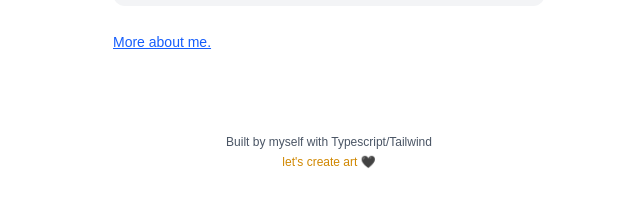
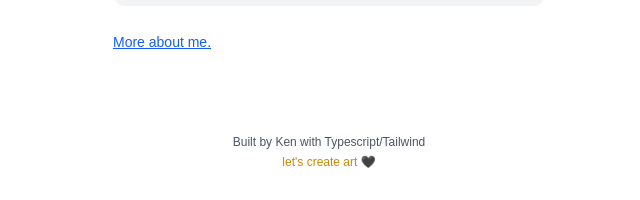
Before and after one commit to kfukutom/ken, a Next.js app: page / in a window 1280 px wide. Shown: the part 1580-1780 px from the top of the page, without its empty margins (311-951 px from the left). Built offline with nearby package versions, Linux system fonts and the light colour scheme; what tailwindcss-animated would draw is missing.

Commit message:
minor tweaks for production

```diff
--- a/app/design/page.tsx
+++ b/app/design/page.tsx
@@ -2,7 +2,7 @@ import Link from "next/link";
 export default function Home() {
   return (
     <div className="animate-fade-left animate-once animate-ease-linear bg-white px-4 sm:px-12 md:px-24 lg:px-36 xl:px-[424px] py-12 space-y-6">
-
+        {/* I fixed everything here*/}
         <p className="text-left text-xl text-yellow-600">design + beyond</p>
 
         <div className="space-y-2">
--- a/app/page.tsx
+++ b/app/page.tsx
@@ -13,7 +13,7 @@ export default function Home() {
       <ProjectList />
       <ExperienceList />
       <a className="underline text-sm cursor-pointer text-blue-600 hover:text-blue-500" href="/about">More about me.</a>
-      <p className="pt-20 text-center text-xs text-gray-600">Built by myself with Typescript/Tailwind</p>
+      <p className="pt-20 text-center text-xs text-gray-600">Built by Ken with Typescript/Tailwind</p>
       <p className="pt-1 text-center text-xs text-yellow-600">let's create art 🖤</p>
     </div>
   );
```
